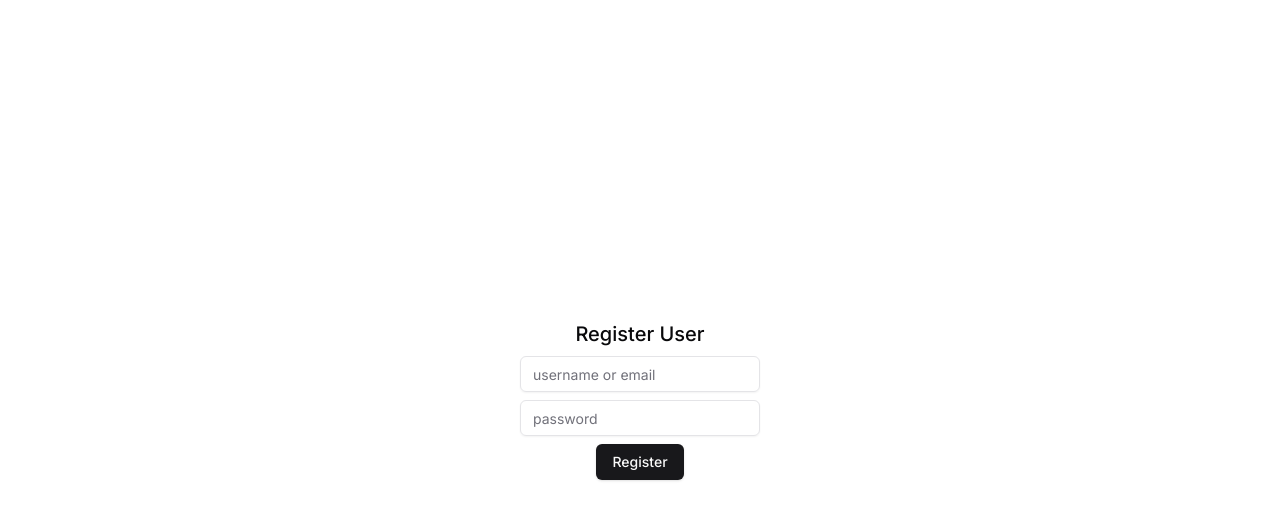
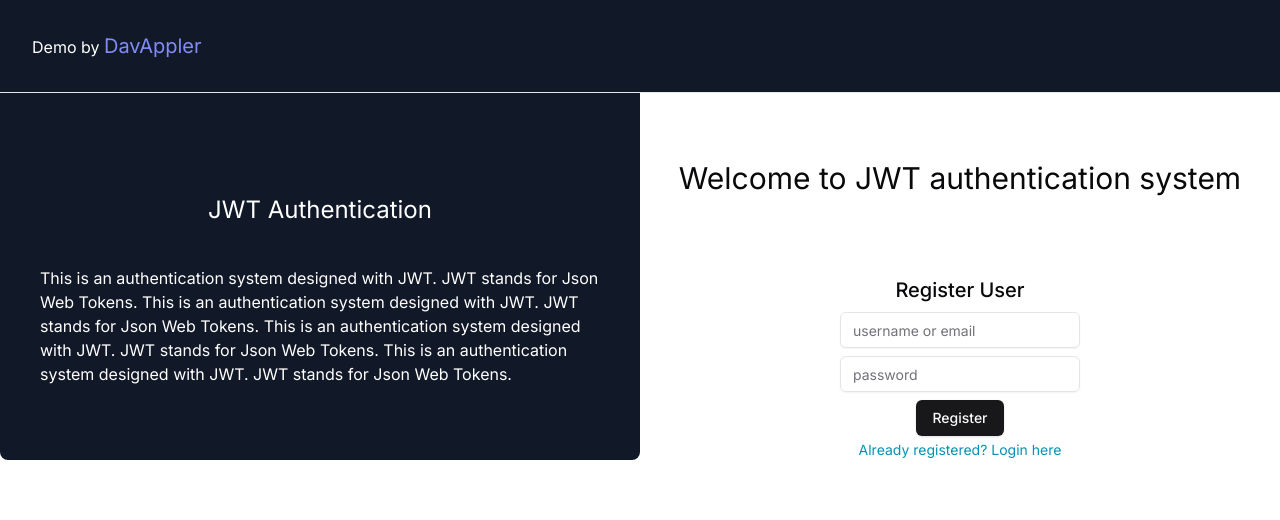
Before and after one commit to davappler/jwt-authentication, a Next.js app in the folder frontend/: page / in a window 1280 px wide. Shown: the top 520 px of the page. Built offline with nearby package versions, Linux system fonts and the light colour scheme.

Commit message:
adding info page

```diff
--- /dev/null
+++ b/frontend/app/_components/info.tsx
@@ -0,0 +1,16 @@
+function Info() {
+  return (
+    <div className="text-white p-10">
+      <h2 className="text-center text-2xl pb-10">JWT Authentication</h2>
+      <p>
+        This is an authentication system designed with JWT. JWT stands for Json
+        Web Tokens. This is an authentication system designed with JWT. JWT
+        stands for Json Web Tokens. This is an authentication system designed
+        with JWT. JWT stands for Json Web Tokens. This is an authentication
+        system designed with JWT. JWT stands for Json Web Tokens.
+      </p>
+    </div>
+  );
+}
+
+export default Info;
--- /dev/null
+++ b/frontend/app/_components/navbar.tsx
@@ -0,0 +1,21 @@
+function NavBar() {
+  return (
+    <div className="bg-gray-900 fixed w-full z-20 top-0 left-0 border-b border-gray-200">
+      <div>
+        <h1 className="text-white p-8">
+          Demo by{" "}
+          <a
+            rel="noopener noreferrer"
+            target="_blank"
+            href="https://dbaweja.co.uk/"
+            className="text-indigo-400 hover:text-indigo-300 text-xl"
+          >
+            DavAppler
+          </a>
+        </h1>
+      </div>
+    </div>
+  );
+}
+
+export default NavBar;
--- a/frontend/app/_register/page.tsx
+++ b/frontend/app/_register/page.tsx
@@ -3,6 +3,7 @@ import { Input } from "@/components/ui/input";
 import { Button } from "@/components/ui/button";
 import { useRouter } from "next/navigation";
 import { useState } from "react";
+import Info from "../_components/info";
 // import bcrypt from "bcryptjs";
 
 function Register() {
@@ -10,7 +11,7 @@ function Register() {
   const router = useRouter();
   const [isError, setIsError] = useState(false);
   const [errorMessage, setErrorMessage] = useState<string | null>(null);
-  async function handleLogin(e: React.FormEvent<HTMLFormElement>) {
+  async function handleRegister(e: React.FormEvent<HTMLFormElement>) {
     e.preventDefault();
     const formData = new FormData(e.target as HTMLFormElement);
     const formDataAsEntries = formData.entries();
@@ -50,9 +51,37 @@ function Register() {
     }
   }
   return (
-    <>
+    <div className="mt-20 grid grid-cols-2 justify-items-center">
+      <div className="pt-10 bg-gray-900 w-full rounded-lg flex flex-col justify-center items-center">
+        <Info />
+      </div>
+      <RegisterForm
+        handleRegister={handleRegister}
+        isError={isError}
+        errorMessage={errorMessage}
+      />
+    </div>
+  );
+}
+
+type RegisterFormType = {
+  handleRegister: (e: React.FormEvent<HTMLFormElement>) => void;
+  isError: boolean;
+  errorMessage: string | null;
+};
+
+function RegisterForm({
+  handleRegister,
+  isError,
+  errorMessage,
+}: RegisterFormType) {
+  return (
+    <div className="flex flex-col justify-center items-center">
+      <div className="py-20">
+        <h1 className="text-3xl">Welcome to JWT authentication system</h1>
+      </div>
       <form
-        onSubmit={(e) => handleLogin(e)}
+        onSubmit={(e) => handleRegister(e)}
         className="flex flex-col justify-center items-center w-1/2"
       >
         <h1 className="text-xl font-medium">Register User</h1>
@@ -72,9 +101,12 @@ function Register() {
         <Button type="submit" className="mt-2">
           Register
         </Button>
+        <a href="/login" className="text-sm text-cyan-600 mt-1">
+          Already registered? Login here
+        </a>
         {isError && <div className="text-red-400"> {errorMessage}</div>}
       </form>
-    </>
+    </div>
   );
 }
 
--- a/frontend/app/dashboard/page.tsx
+++ b/frontend/app/dashboard/page.tsx
@@ -1,9 +1,9 @@
 "use client";
 import { Button } from "@/components/ui/button";
-import {useState} from "react";
+import { useState } from "react";
 
 function Dashboard() {
-  const [tempMessage, setTempMessage] = useState<string>("")
+  const [tempMessage, setTempMessage] = useState<string>("");
   function sendToken() {
     const jwtToken = localStorage.getItem("jwt");
     console.log("AGyaaaaaa", jwtToken);
@@ -24,7 +24,7 @@ function Dashboard() {
       .then((response) => response.json())
       .then((JsonResponse) => {
         console.log("I got jsonResponse from backend", JsonResponse);
-        setTempMessage(JsonResponse.message)
+        setTempMessage(JsonResponse.message);
       });
   }
   return (
--- a/frontend/app/layout.tsx
+++ b/frontend/app/layout.tsx
@@ -1,6 +1,7 @@
 import "./globals.css";
 import type { Metadata } from "next";
 import { Inter } from "next/font/google";
+import NavBar from "./_components/navbar";
 
 const inter = Inter({ subsets: ["latin"] });
 
@@ -16,7 +17,10 @@ export default function RootLayout({
 }) {
   return (
     <html lang="en">
-      <body className={inter.className}>{children}</body>
+      <body className={inter.className}>
+        <NavBar />
+        {children}
+      </body>
     </html>
   );
 }
--- a/frontend/app/login/page.tsx
+++ b/frontend/app/login/page.tsx
@@ -4,6 +4,7 @@ import { Button } from "@/components/ui/button";
 import { useRouter } from "next/navigation";
 import { useState } from "react";
 // import bcrypt from "bcryptjs";
+import Info from "../_components/info";
 
 function Login() {
   // const salt = bcrypt.genSaltSync(10)
@@ -43,10 +44,33 @@ function Login() {
         }
       })
       .catch((error) => console.log(error));
-
   }
   return (
-    <div className="min-h-screen flex justify-center items-center">
+    <div className="mt-20 grid grid-cols-2 justify-items-center">
+      <div className="pt-10 bg-gray-900 w-full rounded-lg flex flex-col justify-center items-center">
+        <Info />
+      </div>
+      <LoginForm
+        handleLogin={handleLogin}
+        isError={isError}
+        errorMessage={errorMessage}
+      />
+    </div>
+  );
+}
+
+type LoginFormType = {
+  handleLogin: (e: React.FormEvent<HTMLFormElement>) => void;
+  isError: boolean;
+  errorMessage: string | null;
+};
+
+function LoginForm({ handleLogin, isError, errorMessage }: LoginFormType) {
+  return (
+    <div className="flex flex-col justify-center items-center">
+      <div className="py-20">
+        <h1 className="text-3xl">Welcome to JWT authentication system</h1>
+      </div>
       <form
         onSubmit={(e) => handleLogin(e)}
         className="flex flex-col justify-center items-center w-1/2"
@@ -68,6 +92,9 @@ function Login() {
         <Button type="submit" className="mt-2">
           Login
         </Button>
+        <a href="/" className="text-sm text-cyan-600 mt-1">
+          Not registered? Register here
+        </a>
         {isError && <div className="text-red-400"> {errorMessage}</div>}
       </form>
     </div>
--- a/frontend/app/page.tsx
+++ b/frontend/app/page.tsx
@@ -1,7 +1,7 @@
 import Register from "./_register/page";
 export default function Home() {
   return (
-    <main className="flex min-h-screen flex-col items-center justify-center">
+    <main className="">
       <Register />
     </main>
   );
```
Lines whose indentation alone changed are shown as unchanged.
